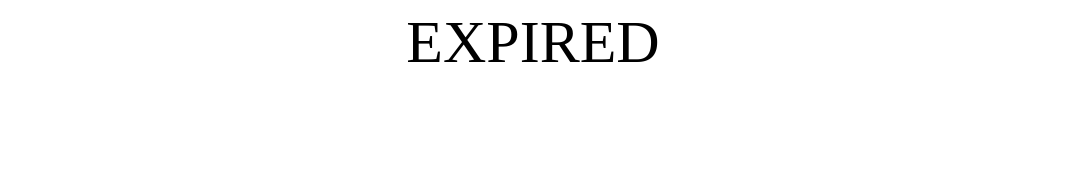
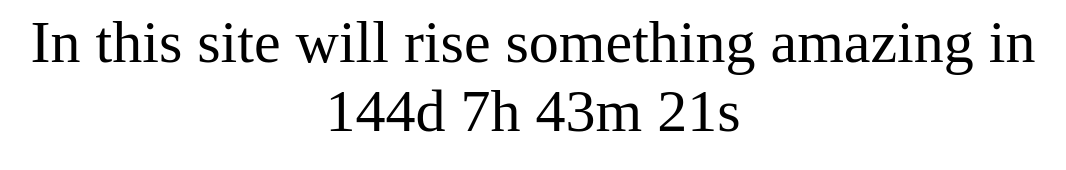
Before and after one commit to ledniw/ledniw.github.io, a plain HTML site: page index.html in a window 1280 px wide. Shown: the whole page, without its empty margins (107-1173 px from the left). Drawn offline with Linux system fonts and the light colour scheme.

Commit message:
Update index.html

```diff
--- a/index.html
+++ b/index.html
@@ -16,7 +16,7 @@
 
     <script>
 // Set the date we're counting down to
-var countDownDate = new Date("December 31, 2018 12:00:00").getTime();
+var countDownDate = new Date("August 31, 2019 12:00:00").getTime();
 
 // Update the count down every 1 second
 var x = setInterval(function() {
```
